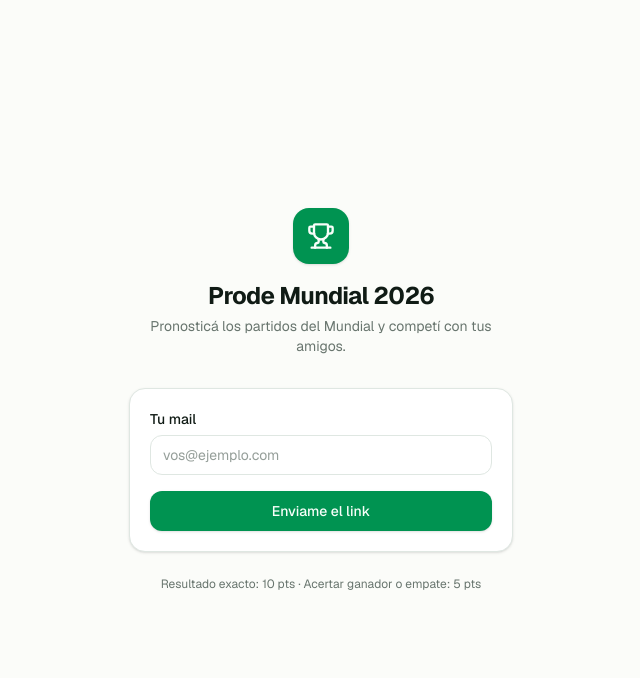
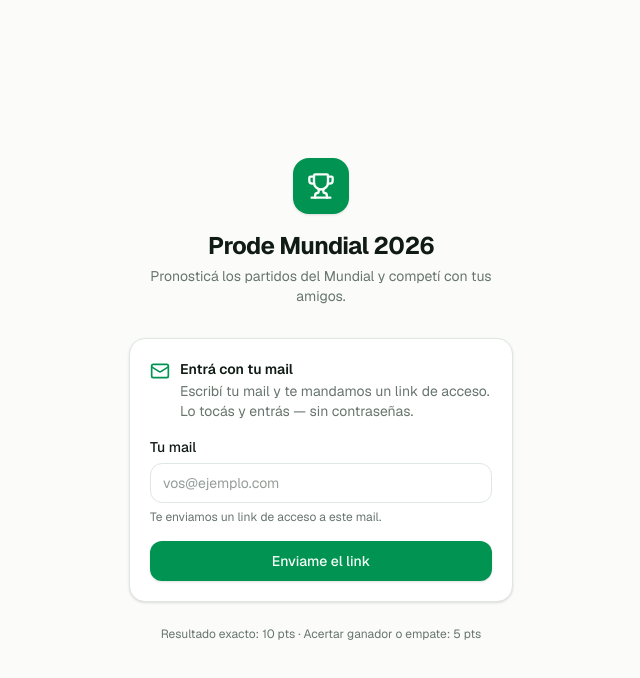
Before and after one commit to federivo/prode-26, a Next.js app: page /login in a window 1280 px wide. Shown: the top 678 px of the page, without its empty margins (319-959 px from the left). Built offline with nearby package versions, Linux system fonts and the light colour scheme.

Commit message:
Login más claro: explicar que se entra con un link enviado al mail
- Muestra título + explicación del magic link adentro de la card (antes el copy
  existía pero no se renderizaba) + ícono de mail
- Helper bajo el input y estado 'enviado' con ícono + aviso de revisar spam

```diff
--- a/src/app/login/page.tsx
+++ b/src/app/login/page.tsx
@@ -1,7 +1,7 @@
 "use client";
 
 import { useState } from "react";
-import { Trophy } from "lucide-react";
+import { Trophy, Mail, MailCheck } from "lucide-react";
 import { createClient } from "@/lib/supabase/client";
 import { getSiteUrl } from "@/lib/site";
 import { copy } from "@/lib/copy";
@@ -38,9 +38,24 @@ export default function LoginPage() {
         <Card>
           <CardContent className="pt-5">
             {status === "sent" ? (
-              <p className="text-center text-sm text-fg">{copy.login.sent}</p>
+              <div className="flex flex-col items-center gap-3 py-2 text-center">
+                <span className="flex h-12 w-12 items-center justify-center rounded-full bg-primary-soft text-primary">
+                  <MailCheck className="h-6 w-6" />
+                </span>
+                <p className="text-sm text-fg">{copy.login.sent}</p>
+              </div>
             ) : (
               <form onSubmit={handleSubmit} className="flex flex-col gap-4">
+                <div className="flex items-start gap-2.5">
+                  <Mail className="mt-0.5 h-5 w-5 shrink-0 text-primary" />
+                  <div>
+                    <h2 className="text-sm font-semibold">{copy.login.title}</h2>
+                    <p className="mt-0.5 text-sm text-muted">
+                      {copy.login.subtitle}
+                    </p>
+                  </div>
+                </div>
+
                 <div className="flex flex-col gap-1.5">
                   <Label htmlFor="email">{copy.login.emailLabel}</Label>
                   <Input
@@ -52,7 +67,9 @@ export default function LoginPage() {
                     value={email}
                     onChange={(e) => setEmail(e.target.value)}
                   />
+                  <p className="text-xs text-muted">{copy.login.emailHelp}</p>
                 </div>
+
                 <Button type="submit" disabled={status === "sending"}>
                   {status === "sending" ? copy.login.sending : copy.login.submit}
                 </Button>
--- a/src/lib/copy.ts
+++ b/src/lib/copy.ts
@@ -13,13 +13,15 @@ export const copy = {
   },
 
   login: {
-    title: "Entrá al Prode",
-    subtitle: "Te mandamos un link mágico a tu mail para entrar. Sin contraseñas.",
+    title: "Entrá con tu mail",
+    subtitle:
+      "Escribí tu mail y te mandamos un link de acceso. Lo tocás y entrás — sin contraseñas.",
     emailLabel: "Tu mail",
     emailPlaceholder: "vos@ejemplo.com",
+    emailHelp: "Te enviamos un link de acceso a este mail.",
     submit: "Enviame el link",
     sending: "Enviando…",
-    sent: "¡Listo! Revisá tu mail y hacé clic en el link para entrar.",
+    sent: "¡Listo! Revisá tu mail y tocá el link para entrar. (Puede tardar un minuto; mirá también el spam.)",
     error: "No pudimos enviar el link. Probá de nuevo.",
   },
 
```
